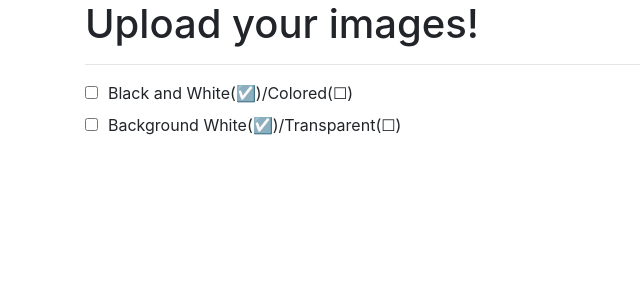
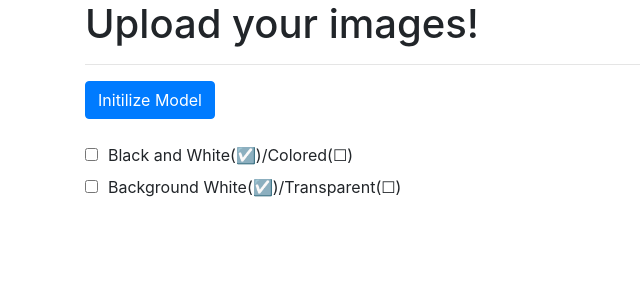
Before and after one commit to pawanpaudel93/flask-tf-background-remover, a Flask app: template templates/index.html in a window 1280 px wide. Shown: the top 300 px of the page, without its empty margins (0-640 px from the left). Run offline with Flask 2, Linux system fonts and the light colour scheme; the template is opened without the code that fills it, so the values that code supplies are empty; some libraries are stand-ins or nearby versions.

Commit message:
added model initilisation button

```diff
--- a/app.json
+++ b/app.json
@@ -10,9 +10,6 @@
       },
       {
         "url": "https://github.com/heroku/heroku-buildpack-apt"
-      },
-      {
-        "url": "https://github.com/tensorflow/tensorflow.git"
       }
     ],
     "env": {
--- a/app.py
+++ b/app.py
@@ -34,10 +34,17 @@ configure_uploads(app, images)
 patch_request_class(app)  # set maximum file size, default is 16MB
 
 # model
-graph = tf.get_default_graph()
-model = get_model()
+graph = None
+model = None
 
 DEFAULT_CONFIG = {"BLACKnWHITE": False, "BG_WHITE": False}
+
+@app.route('/initilize', methods=['GET'])
+def initialize_model():
+    global graph, model
+    graph = tf.get_default_graph()
+    model = get_model()
+    return jsonify(success=True)
 
 
 def allowed_file(filename):
--- a/templates/index.html
+++ b/templates/index.html
@@ -13,6 +13,7 @@
 		<div class="container">
 			<h1>Upload your images!</h1>
 			<hr>
+			<button type="button" class="btn btn-primary" id="initilize" onclick="initilize();">Initilize Model</button><br><br>
 			<input type="checkbox" value="bnw" id="bnw" style="margin-right:10px;"><label for="bnw"> Black and White(☑)/Colored(☐)</label><br>
 			<input type="checkbox" value="bgwhite" id="bgwhite" style="margin-right:10px;"><label for="bgwhite"> Background White(☑)/Transparent(☐)</label>
 			{{ dropzone.create(action_view='bg_remove') }}
@@ -52,6 +53,27 @@
 					}
 				})
 			}
+			function initilize() {
+				$("#initilize").toggleClass('btn btn-primary');
+				$("#initilize").html('Model Initilizing...');
+				$.ajax({
+					type: "GET",
+					contentType: 'application/json',
+					url: "/initilize",
+					dataType: "json",
+					success: function(data) {
+						console.log(data);
+						$("#initilize").toggleClass('btn btn-success');
+						$("#initilize").html('Model Initilized');
+						$("#initilize").prop("disabled",true);
+					},
+					error: function(jqXHR) {
+						console.log(jqXHR);
+						$("#initilize").toggleClass('btn btn-danger');
+						$("#initilize").html('Model Not Initilized');
+					}
+				})
+			}
 		</script>
 	</body>
 </html>
```
